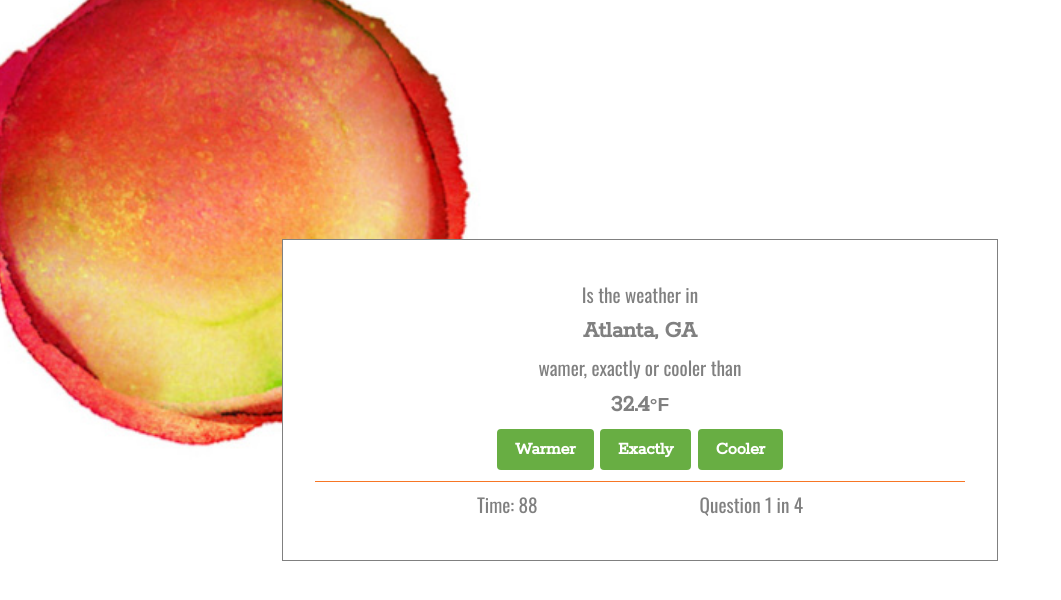
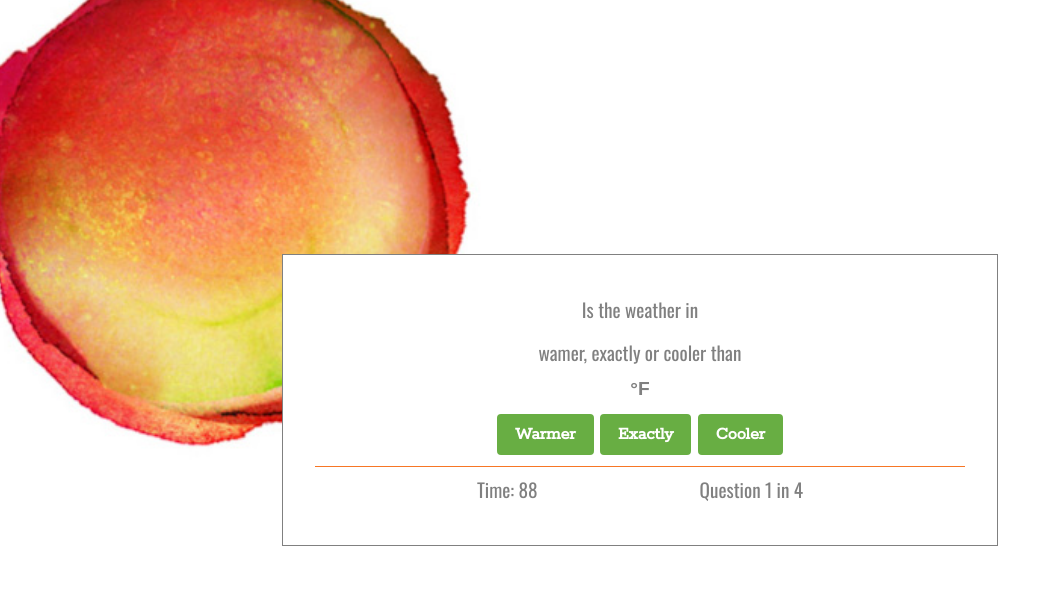
Before and after one commit to krosenk729/Weather-Guess, a plain HTML site: page index.html in a window 1280 px wide. Both pictures are taken after a click on the button "Play in the USA". Shown: the whole page, without its empty margins (0-1061 px from the left). Drawn offline with nearby package versions, Linux system fonts and the light colour scheme; no server answers.

Commit message:
removed default value

```diff
--- a/index.html
+++ b/index.html
@@ -25,9 +25,9 @@
 			<div class="game-ques" style="display: none">
 				<div>
 					<p>Is the weather in</p>
-					<h4 class="weatherIn fancy">Atlanta, GA</h4>
+					<h4 class="weatherIn fancy"></h4>
 					<p>wamer, exactly or cooler than</p>
-					<h4><span class="weatherGuess fancy">32.4</span>&deg;F</h4>
+					<h4><span class="weatherGuess fancy"></span>&deg;F</h4>
 				</div>
 				<div id="user-q">
 					<button class="warmer play-guess" data-guess="warmer">Warmer</button>
@@ -36,7 +36,7 @@
 				</div>
 				<div id="user-a">
 					<p>You are <span id="userWas">too slow</span>!</p>
-					<p class="fancy" id="sidenote">Is is 55 in Atlanta.</p>
+					<p class="fancy" id="sidenote"></p>
 				</div>
 				<div id="user-p">
 					<p>Time: <span id="time-left">30</span></p>
```
